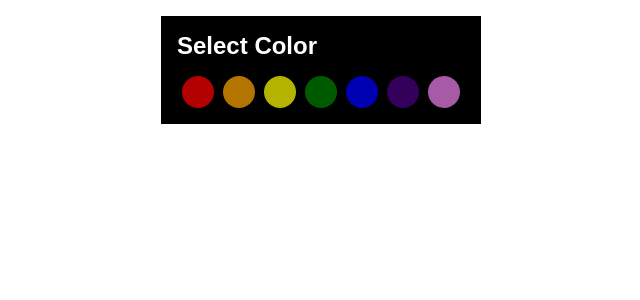
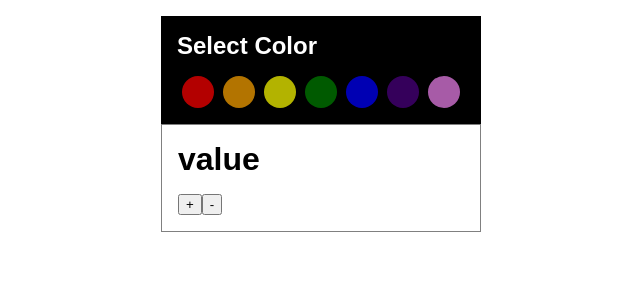
Before and after one commit to dorothy7964/redux_example_ducks-pattern, a React (Create React App) app: page / in a window 1280 px wide. Shown: the top 300 px of the page, without its empty margins (327-967 px from the left). Built offline with nearby package versions, Linux system fonts and the light colour scheme.

Commit message:
Counter 기본구조

```diff
--- a/src/App.js
+++ b/src/App.js
@@ -2,12 +2,14 @@ import React, { Component } from 'react';
 import './App.css';
 
 import Palette from './components/Palette';
+import Counter from './components/Counter';
 
 class App extends Component {
   render() {
     return(
       <div className="App">
         <Palette />
+        <Counter />
       </div>
     );
   }
--- /dev/null
+++ b/src/components/Counter.css
@@ -0,0 +1,10 @@
+.Counter {
+  border: 1px solid gray;
+  padding: 1rem;
+  width: 20rem;
+}
+
+.Counter h1 {
+  margin-top: 0;
+  margin-bottom: 1rem;
+}
--- /dev/null
+++ b/src/components/Counter.js
@@ -0,0 +1,14 @@
+import React from 'react';
+import './Counter.css';
+
+const Counter = (props) => {
+  return (
+    <div className="Counter">
+      <h1>value</h1>
+      <button>+</button>
+      <button>-</button>
+    </div>
+  )
+}
+
+export default Counter;
```
